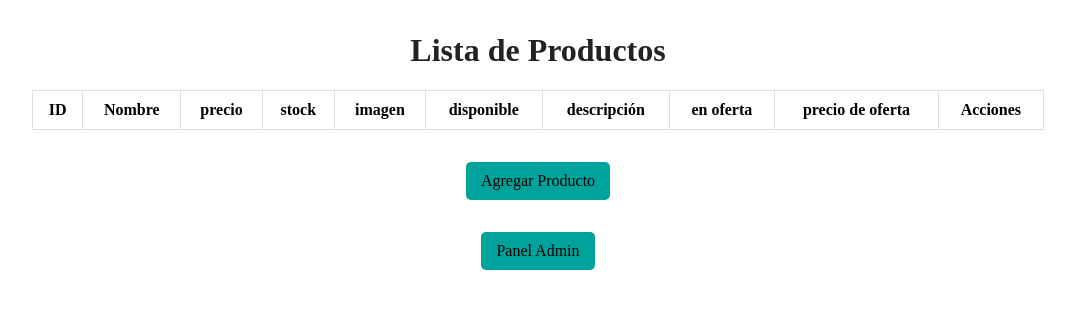
After one commit to Leoperesp/Cyberstore, a Django app: template store/templates/store/admin/manage_products.html in a window 1280 px wide. The commit adds this page. Shown: the top 309 px of the page, without its empty margins (102-1177 px from the left). Run offline with Django 3.2, Linux system fonts and the light colour scheme; the template is opened without the code that fills it, so the values that code supplies are empty.

Commit message:
Inplementacion de plantilla de administracion de productos y de agregar productos, correccion en el formulario y enrutamiento de los productos.

```diff
--- a/cybershop/settings.py
+++ b/cybershop/settings.py
@@ -123,6 +123,12 @@ STATICFILES_DIRS = [
     os.path.join(BASE_DIR, 'static'),
 ]
 
+# Media files (User uploaded content)
+# https://docs.djangoproject.com/en/5.2/topics/files/
+
+MEDIA_URL = '/media/'
+MEDIA_ROOT = BASE_DIR / 'media'
+
 # Default primary key field type
 # https://docs.djangoproject.com/en/5.2/ref/settings/#default-auto-field
 
--- a/cybershop/urls.py
+++ b/cybershop/urls.py
@@ -16,9 +16,11 @@ Including another URLconf
 """
 from django.contrib import admin
 from django.urls import path, include
+from django.conf import settings
+from django.conf.urls.static import static
 
 urlpatterns = [
     path('admin/', admin.site.urls),
     path('users/', include('users.urls')),
     path('', include('store.urls'))
-]
+] + static(settings.MEDIA_URL, document_root=settings.MEDIA_ROOT)
--- a/store/admin.py
+++ b/store/admin.py
@@ -3,7 +3,7 @@ from .models import Product, Order
 
 @admin.register(Product)
 class ProductAdmin(admin.ModelAdmin):
-    list_display = ('name', 'price', 'stock', 'is_available')
+    list_display = ('name', 'price', 'stock', 'image', 'is_available', 'description', 'is_offered', 'offer_price')
     search_fields = ('name', 'description')
     list_filter = ('name', 'price')
 
--- a/store/models.py
+++ b/store/models.py
@@ -10,7 +10,7 @@ class Product(models.Model):
     name = models.CharField(max_length=200)
     price = models.DecimalField(max_digits=10, decimal_places=2)
     stock = models.IntegerField()
-    image = models.ImageField(upload_to='templates/imgs', blank=True)
+    image = models.ImageField(upload_to='products/', blank=True)
     is_available = models.BooleanField(default=True)
     description = models.TextField(blank=True)
     is_offered = models.BooleanField(default=False)
--- /dev/null
+++ b/store/templates/store/admin/manage_products.html
@@ -0,0 +1,60 @@
+<!DOCTYPE html>
+<html lang="es">
+<head>
+    <meta charset="UTF-8">
+    <title>Administrar Usuarios</title>
+    <link rel="stylesheet" href="/static/css/admin.css">
+</head>
+<body>
+    <h1>Lista de Productos</h1>
+    <table>
+    <thead>
+        <tr>
+            <th>ID</th>
+            <th>Nombre</th>
+            <th>precio</th>
+            <th>stock</th>
+            <th>imagen</th>
+            <th>disponible</th>
+            <th>descripción</th>
+            <th>en oferta</th>
+            <th>precio de oferta</th>
+            <th>Acciones</th>
+        </tr>
+    </thead>
+    <tbody>
+        {% for producto in productos %}
+        <tr>
+            <td>{{ producto.id }}</td>
+            <td>{{ producto.nombre }}</td>
+            <td>{{ producto.precio }}</td>
+            <td>{{ producto.stock }}</td>
+            <td>
+                {% if producto.imagen %}
+                    <img src="{{ producto.imagen.url }}" alt="{{ producto.nombre }}" width="50">
+                {% else %}
+                    Sin imagen
+                {% endif %}
+            </td>
+            <td>{{ producto.disponible }}</td>
+            <td>{{ producto.descripcion }}</td>
+            <td>{{ producto.en_oferta }}</td>
+            <td>{{ producto.precio_oferta }}</td>
+            <td>
+                <a href="{% url 'edit_product' producto.id %}" class="btn btn-primary">Editar</a>
+                <form action="{% url 'delete_product' producto.id %}" method="post" style="display:inline;">
+                    {% csrf_token %}
+                    <button type="submit" class="btn btn-danger">Borrar</button>
+                </form>
+            </td>
+        </tr>
+        {% endfor %}
+    </tbody>
+</table>
+    <div>
+        <a class="admin-option" href="{% url 'store:add_product' %}">Agregar Producto</a>
+    <div>
+        <a class="admin-option" href="{% url 'users:admin_panel' %}">Panel Admin</a>
+    </div>
+</body>
+</html>
--- a/users/templates/admin/admin_panel.html
+++ b/users/templates/admin/admin_panel.html
@@ -11,7 +11,7 @@
             <a class="admin-option" href="{% url 'users:manage_users' %}">Control de usuarios</a>
         </div>
         <div>
-            <a class="admin-option" href="#">Control de productos</a>
+            <a class="admin-option" href="{% url 'store:manage_products' %}">Control de productos</a>
         </div>
         <div>
             <a class="admin-option" href="#">Control de pedidos</a>
```
Also changed, not shown: store/forms.py (added, +12 -0 lines), store/templates/store/admin/add_product.html (added, +24 -0 lines), store/urls.py (+6 -3 lines), store/views.py (+38 -1 lines), db.sqlite3, store/migrations/0004_alter_product_image.py (added), store/templates/store/admin/manage_orders.html (added), users/templates/admin/manage_products.html (deleted).
